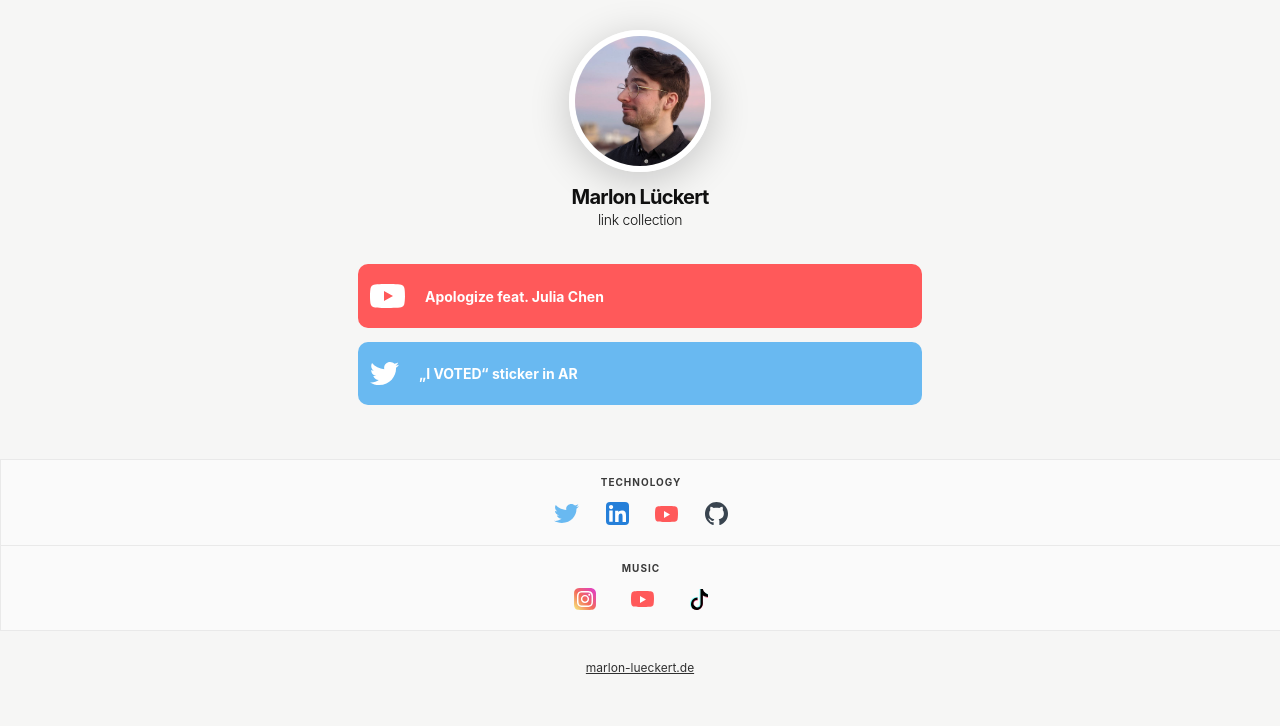
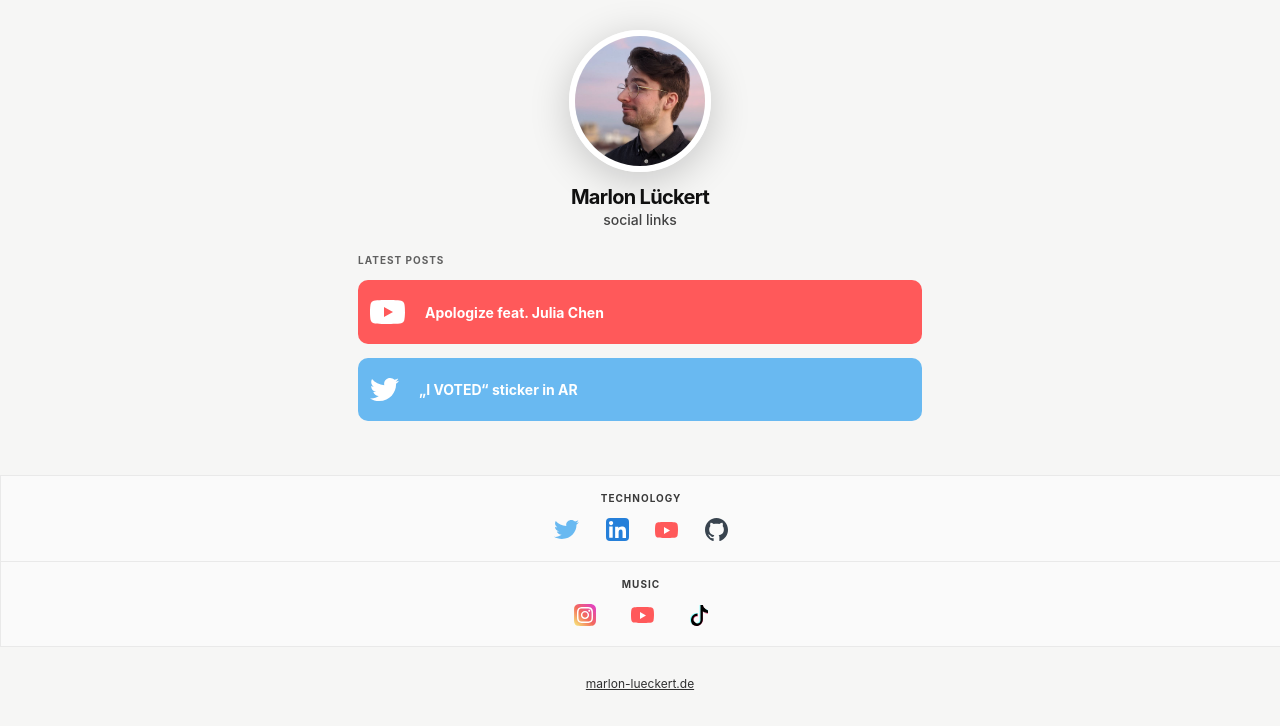
Before and after one commit to marlon360/social-link-collection, a plain HTML site: page index.html in a window 1280 px wide. Drawn offline with Linux system fonts and the light colour scheme.

Commit message:
title for latest posts, design improvements

```diff
--- a/index.html
+++ b/index.html
@@ -15,11 +15,11 @@
                 <img src="images/portrait-1.jpg" alt="">
             </div>
             <h1>Marlon Lückert</h1>
-            <h2>link collection</h2>
+            <h2>social links</h2>
         </header>
 
         <div class="current-links">
-
+            <h3>Latest Posts</h3>
             <a aria-label="Youtube link" class="link-container youtube" rel="noopener" target="_blank" href="https://www.youtube.com/watch?v=l7NPMq9cRpA">
                 <img src="icons/youtube_white.svg" alt="">
                 <span>Apologize feat. Julia Chen</span>
--- a/style.css
+++ b/style.css
@@ -43,16 +43,15 @@ header img {
 header h1 {
     font-size: 20px;
     color: #101010;
-    letter-spacing: -0.8px;
+    letter-spacing: -0.7px;
     text-align: center;
     margin-bottom: 2px;
 }
 
 header h2 {
-    font-weight: 300;
+    font-weight: 500;
     font-size: 14px;
-    color: #101010;
-    letter-spacing: -0.3px;
+    color: #434343;
     text-align: center;
     margin-top: 0;
 }
@@ -116,7 +115,7 @@ header h2 {
     max-width: 170px;
 }
 
-.social-links h3 {
+h3 {
     color: #3A3A3A;
     text-transform: uppercase;
     text-align: center;
@@ -125,6 +124,13 @@ header h2 {
     font-size: 10px;
     margin: 0;
     margin-bottom: 14px;
+}
+
+.current-links h3 {
+    text-align: left;
+    width: 94%;
+    margin: 4px 3%;
+    color: #606060;
 }
 footer {
     display: flex;
```
